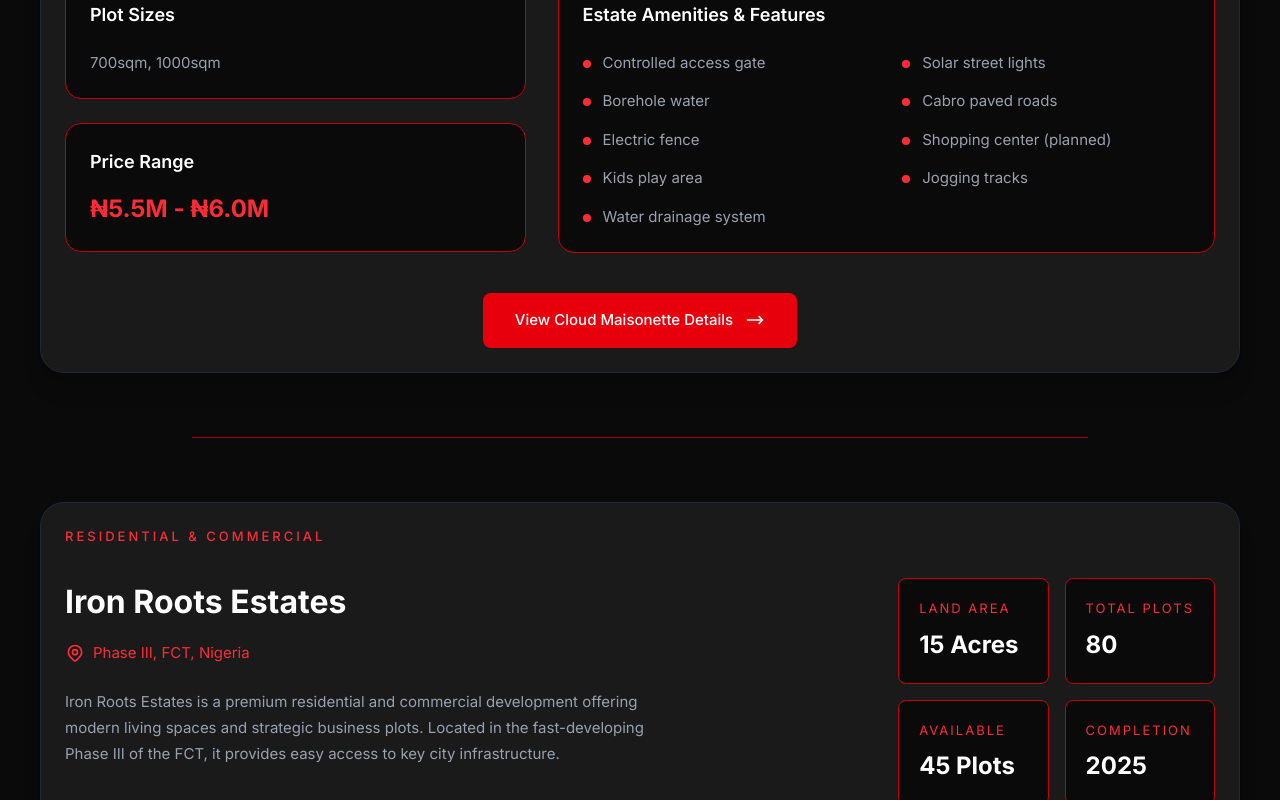
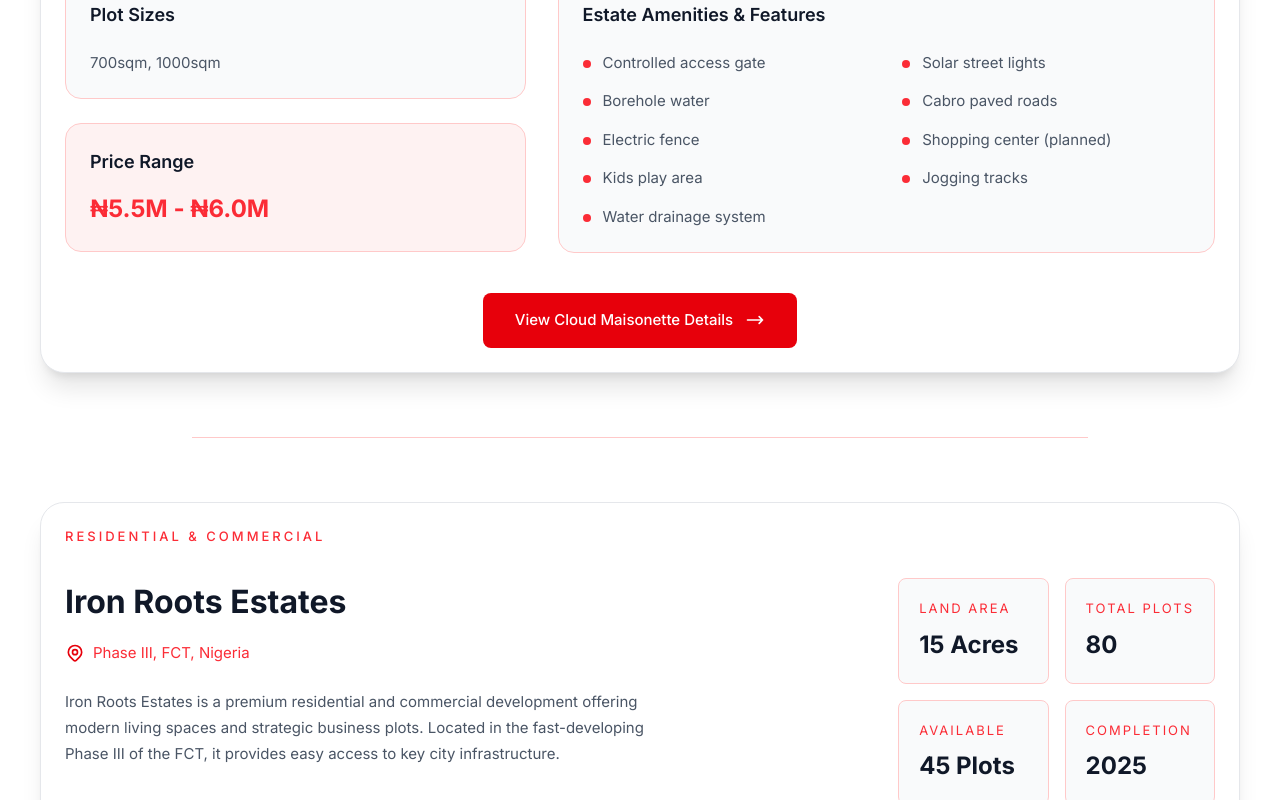
Before and after one commit to onyillto/omoja_estate, a Next.js app: page /residential in a window 1280 px wide. Shown: the part 2080-2880 px from the top of the page. Built offline with nearby package versions, Linux system fonts and the light colour scheme.

Commit message:
Update residentProject.tsx

```diff
--- a/app/component/residentProject.tsx
+++ b/app/component/residentProject.tsx
@@ -91,20 +91,20 @@ const ProjectsIndex = () => {
 
   // --- Reusable Project Card Component ---
   const ProjectCard: React.FC<{ project: ProjectData }> = ({ project }) => (
-    <div className="bg-[#1a1a1a] p-8 md:p-6 rounded-3xl border border-gray-800 shadow-xl mb-16">
+    <div className="bg-white p-8 md:p-6 rounded-3xl border border-gray-200 shadow-xl mb-16">
       {/* Project Header */}
-      <div className="mb-12 border-red-800">
+      <div className="mb-12">
         <span className="text-red-500 text-[13px] uppercase tracking-[3px] font-medium mb-8 block">
           {project.tag}
         </span>
         <div className="flex flex-col lg:flex-row justify-between items-start gap-8">
           <div className="flex-1">
-            <h2 className="text-white text-[36px] md:text-[32px] sm:text-[28px] font-bold mb-4">
+            <h2 className="text-gray-900 text-[36px] md:text-[32px] sm:text-[28px] font-bold mb-4">
               {project.name}
             </h2>
             <div className="flex items-center gap-2 text-red-500 mb-6">
               <svg
-                className="w-5 h-5"
+                className="w-5 h-5 text-red-600"
                 fill="none"
                 stroke="currentColor"
                 viewBox="0 0 24 24"
@@ -124,42 +124,42 @@ const ProjectsIndex = () => {
               </svg>
               <span className="text-[15px]">{project.location}</span>
             </div>
-            <p className="text-gray-400 text-[15px] leading-[26px] max-w-[600px]">
+            <p className="text-gray-600 text-[15px] leading-[26px] max-w-[600px]">
               {project.description}
             </p>
           </div>
 
           {/* Info Cards */}
           <div className="grid grid-cols-2 gap-4 w-full lg:w-auto">
-            <div className="bg-[#0a0a0a] border border-red-700 rounded-lg p-5">
+            <div className="bg-gray-50 border border-red-200 rounded-lg p-5">
               <span className="text-red-500 text-[13px] uppercase tracking-[2px] block mb-2">
                 Land Area
               </span>
-              <span className="text-white text-[24px] font-bold">
+              <span className="text-gray-900 text-[24px] font-bold">
                 {project.landArea}
               </span>
             </div>
-            <div className="bg-[#0a0a0a] border border-red-700 rounded-lg p-5">
+            <div className="bg-gray-50 border border-red-200 rounded-lg p-5">
               <span className="text-red-500 text-[13px] uppercase tracking-[2px] block mb-2">
                 Total Plots
               </span>
-              <span className="text-white text-[24px] font-bold">
+              <span className="text-gray-900 text-[24px] font-bold">
                 {project.totalPlots}
               </span>
             </div>
-            <div className="bg-[#0a0a0a] border border-red-700 rounded-lg p-5">
+            <div className="bg-gray-50 border border-red-200 rounded-lg p-5">
               <span className="text-red-500 text-[13px] uppercase tracking-[2px] block mb-2">
                 Available
               </span>
-              <span className="text-white text-[24px] font-bold">
+              <span className="text-gray-900 text-[24px] font-bold">
                 {project.availablePlots} Plots
               </span>
             </div>
-            <div className="bg-[#0a0a0a] border border-red-700 rounded-lg p-5">
+            <div className="bg-gray-50 border border-red-200 rounded-lg p-5">
               <span className="text-red-500 text-[13px] uppercase tracking-[2px] block mb-2">
                 Completion
               </span>
-              <span className="text-white text-[24px] font-bold">
+              <span className="text-gray-900 text-[24px] font-bold">
                 {project.completion}
               </span>
             </div>
@@ -222,16 +222,16 @@ const ProjectsIndex = () => {
       {/* Details Section */}
       <div className="grid grid-cols-1 lg:grid-cols-12 gap-8 mb-10">
         {/* Left Column - Plot Sizes & Price */}
-        <div className="lg:col-span-5 space-y-6 border-red-700">
-          <div className="bg-[#0a0a0a] border border-red-700 rounded-2xl p-8 md:p-6">
-            <h3 className="text-white text-[18px] font-semibold mb-6">
+        <div className="lg:col-span-5 space-y-6">
+          <div className="bg-gray-50 border border-red-200 rounded-2xl p-8 md:p-6">
+            <h3 className="text-gray-900 text-[18px] font-semibold mb-6">
               Plot Sizes
             </h3>
-            <p className="text-gray-400 text-[15px]">{project.plotSizes}</p>
+            <p className="text-gray-600 text-[15px]">{project.plotSizes}</p>
           </div>
 
-          <div className="bg-[#0a0a0a] border border-red-700 rounded-2xl p-8 md:p-6">
-            <h3 className="text-white text-[18px] font-semibold mb-4">
+          <div className="bg-red-50 border border-red-200 rounded-2xl p-8 md:p-6">
+            <h3 className="text-gray-900 text-[18px] font-semibold mb-4">
               Price Range
             </h3>
             <p className="text-red-500 text-[24px] font-bold">
@@ -241,15 +241,15 @@ const ProjectsIndex = () => {
         </div>
 
         {/* Right Column - Amenities */}
-        <div className="lg:col-span-7 bg-[#0a0a0a] border border-red-700 rounded-2xl p-8 md:p-6">
-          <h3 className="text-white text-[18px] font-semibold mb-6">
+        <div className="lg:col-span-7 bg-gray-50 border border-red-200 rounded-2xl p-8 md:p-6">
+          <h3 className="text-gray-900 text-[18px] font-semibold mb-6">
             Estate Amenities & Features
           </h3>
           <div className="grid grid-cols-1 md:grid-cols-2 gap-x-8 gap-y-4">
             {project.amenities.map((amenity, index) => (
               <div key={index} className="flex items-start gap-3">
                 <div className="w-2 h-2 rounded-full bg-red-500 mt-2 flex-shrink-0"></div>
-                <span className="text-gray-400 text-[15px]">{amenity}</span>
+                <span className="text-gray-600 text-[15px]">{amenity}</span>
               </div>
             ))}
           </div>
@@ -282,10 +282,10 @@ const ProjectsIndex = () => {
   );
 
   return (
-    <section className="relative w-full bg-[#0a0a0a] py-20 md:py-16">
+    <section className="relative w-full bg-white py-20 md:py-16">
       <div className="max-w-[1400px] mx-auto px-10 md:px-10 sm:px-5">
         {/* Main Section Title */}
-        <h1 className="text-white text-5xl font-extrabold text-center mb-16 md:mb-12">
+        <h1 className="text-gray-900 text-5xl font-extrabold text-center mb-16 md:mb-12">
           Featured Projects
         </h1>
 
@@ -294,7 +294,7 @@ const ProjectsIndex = () => {
           <React.Fragment key={index}>
             <ProjectCard project={project} />
             {index < projects.length - 1 && (
-              <hr className="border-t border-red-800 my-16 max-w-4xl mx-auto" />
+              <hr className="border-t border-red-200 my-16 max-w-4xl mx-auto" />
             )}
           </React.Fragment>
         ))}
```
